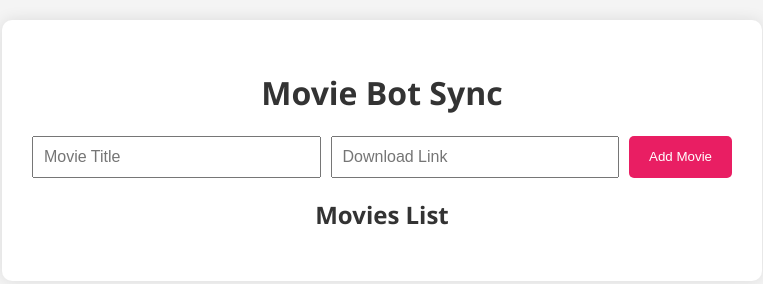
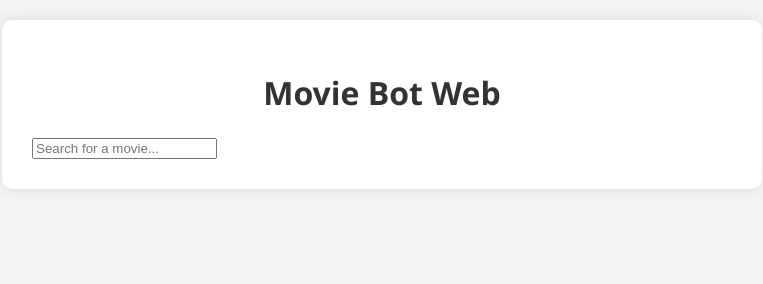
Before and after one commit to Alex27ak/Movie-Bot-Web, a website: page public/index.html in a window 1280 px wide. Shown: the whole page, without its empty margins (258-1021 px from the left). Drawn offline with Linux system fonts and the light colour scheme; no server answers.

Commit message:
Update index.html

```diff
--- a/public/index.html
+++ b/public/index.html
@@ -2,24 +2,16 @@
 <html lang="en">
 <head>
   <meta charset="UTF-8" />
-  <meta name="viewport" content="width=device-width, initial-scale=1.0"/>
-  <title>Movie Bot Dashboard</title>
+  <meta name="viewport" content="width=device-width, initial-scale=1.0" />
+  <title>Movie Bot Web</title>
   <link rel="stylesheet" href="style.css" />
 </head>
 <body>
   <div class="container">
-    <h1>Movie Bot Sync</h1>
-
-    <form id="movieForm">
-      <input type="text" id="title" placeholder="Movie Title" required />
-      <input type="text" id="link" placeholder="Download Link" required />
-      <button type="submit">Add Movie</button>
-    </form>
-
-    <h2>Movies List</h2>
-    <ul id="movieList"></ul>
+    <h1>Movie Bot Web</h1>
+    <input type="text" id="searchInput" placeholder="Search for a movie..." />
+    <div id="movieList"></div>
   </div>
-
   <script src="script.js"></script>
 </body>
 </html>
```
